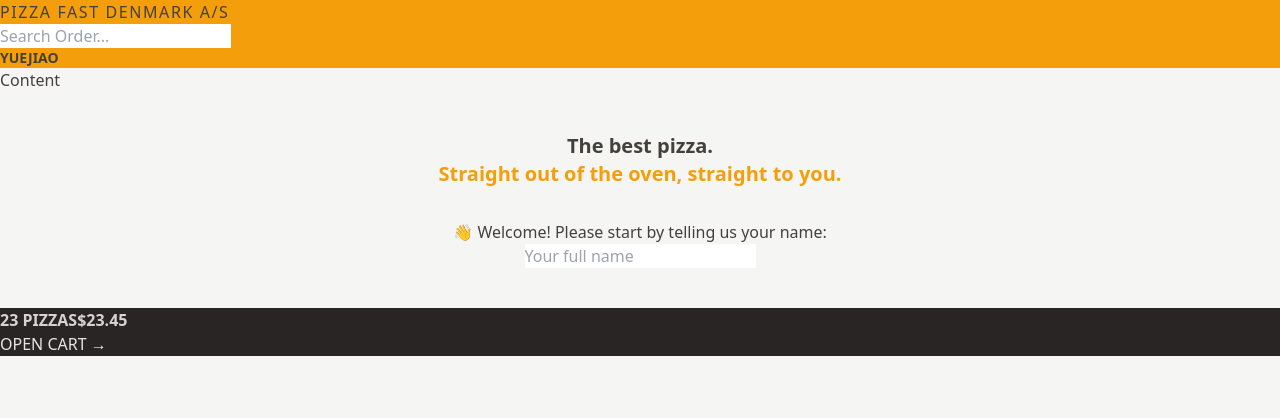
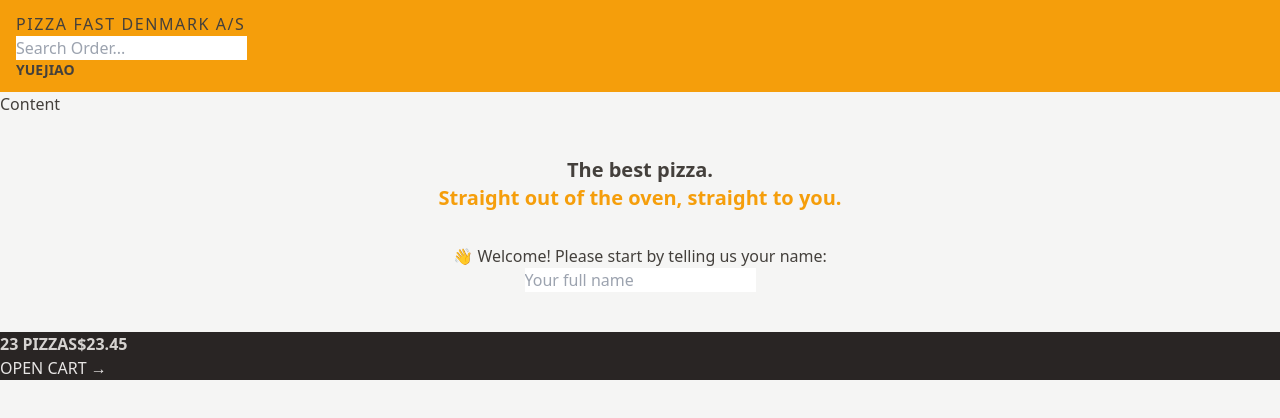
Before and after one commit to YuejiaoShi/pizza-fast-shop, a React (Vite) app: page / in a window 1280 px wide. Shown: the top 418 px of the page. Built offline with nearby package versions, Linux system fonts and the light colour scheme.

Commit message:
add padding to header

```diff
--- a/src/UI/Header.tsx
+++ b/src/UI/Header.tsx
@@ -6,7 +6,7 @@ import UserName from "../features/user/userName";
 
 const Header: React.FC = () => {
   return (
-    <header className="bg-amber-500 uppercase">
+    <header className="bg-amber-500 uppercase px-4 py-3">
       <Link to="/" className="tracking-widest">
         Pizza Fast Denmark A/S
       </Link>
```
